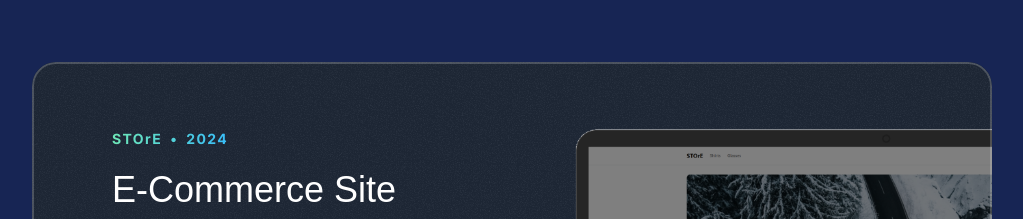
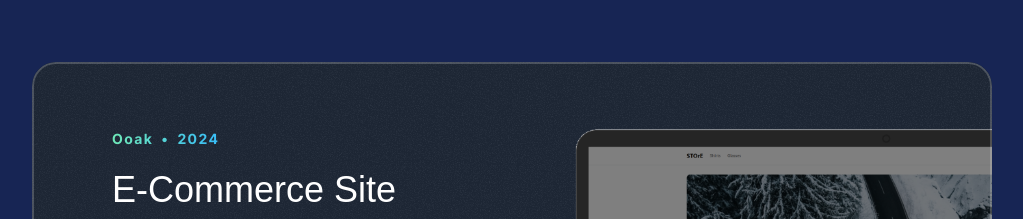
Before and after one commit to tommywa-a/Portfolio-site, a Next.js app: page / in a window 1280 px wide. Shown: the part 2320-2539 px from the top of the page, without its empty margins (128-1151 px from the left). Built offline with nearby package versions, Linux system fonts and the light colour scheme; a web font is replaced by a local one.

Commit message:
Changed company name from "STOrE" to "Ooak" in project.tsx

```diff
--- a/src/sections/Projects.tsx
+++ b/src/sections/Projects.tsx
@@ -34,7 +34,7 @@ const portfolioProjects = [
 		image: airbnbScreen,
 	},
 	{
-		company: 'STOrE',
+		company: 'Ooak',
 		year: '2024',
 		title: 'E-Commerce Site',
 		results: [
```
